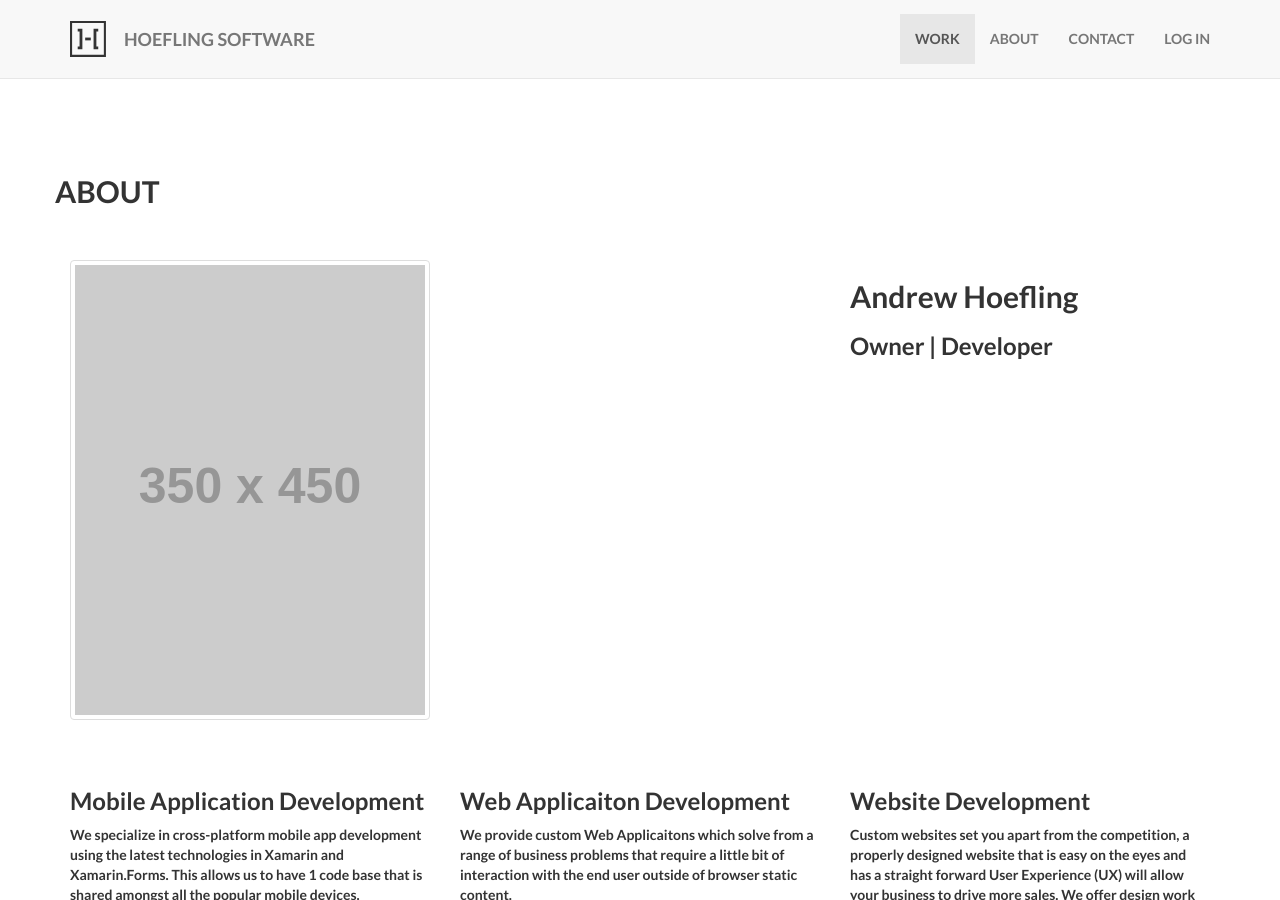
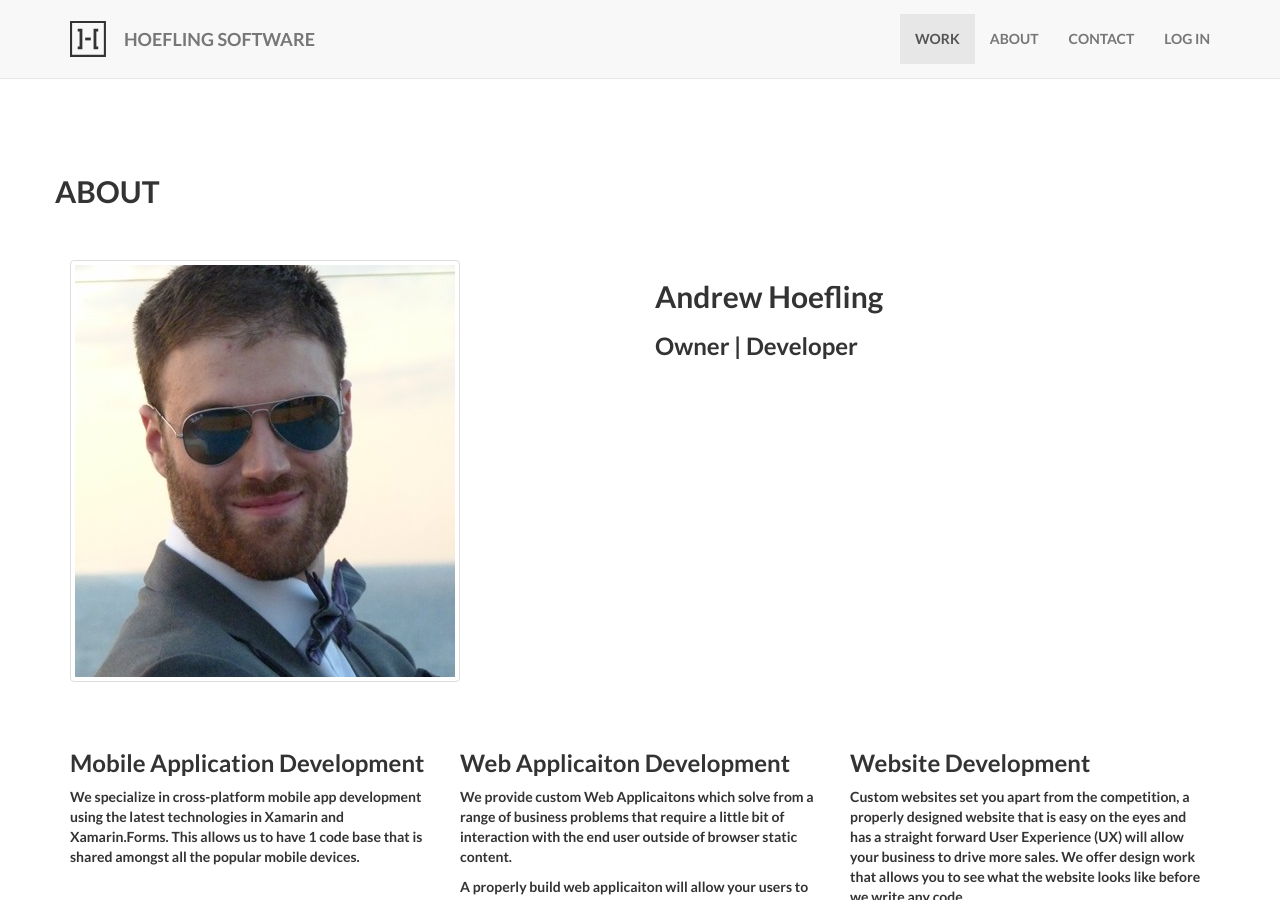
Before and after one commit to SkyeHoefling/hoeflingsoftware.github.io, a Jekyll site: the page built from index.html, in a window 1280 px wide and 900 px high, scrolled down 2152 px. Built offline with Jekyll 4.4.1, drawn with Linux system fonts in a browser that asks for light colours.

Commit message:
Added me photo

```diff
--- a/_includes/about.html
+++ b/_includes/about.html
@@ -3,10 +3,10 @@
     <div class="row">
         <h2>ABOUT</h2>
         <div class="casestudies">
-            <div class="col-xs-12 col-sm-8 col-md-8 col-lg-8">
-                <img class="thumbnail pull-left" src="http://via.placeholder.com/350x450" />
+            <div class="col-xs-12 col-sm-6 col-md-6 col-lg-6">
+                <img class="thumbnail pull-left" src="/img/me.png" />
             </div>
-            <div class="col-xs-12 col-sm-4 col-md-4 col-lg-4">
+            <div class="col-xs-12 col-sm-6 col-md-6 col-lg-6">
                 <h2>Andrew Hoefling</h2>
                 <h3>Owner | Developer</h3>
             </div>
```
Also changed, not shown: img/me.png (added).
